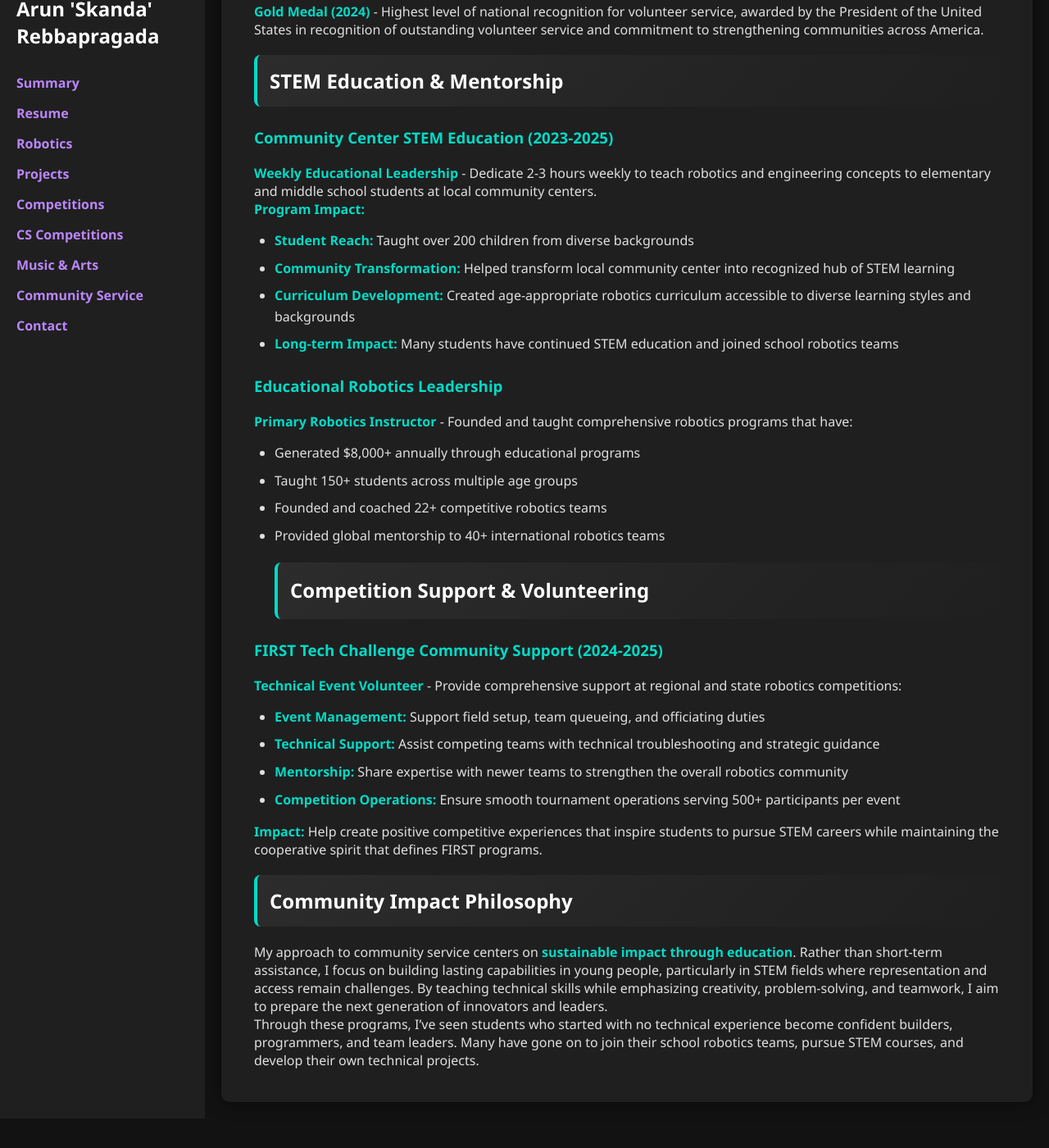
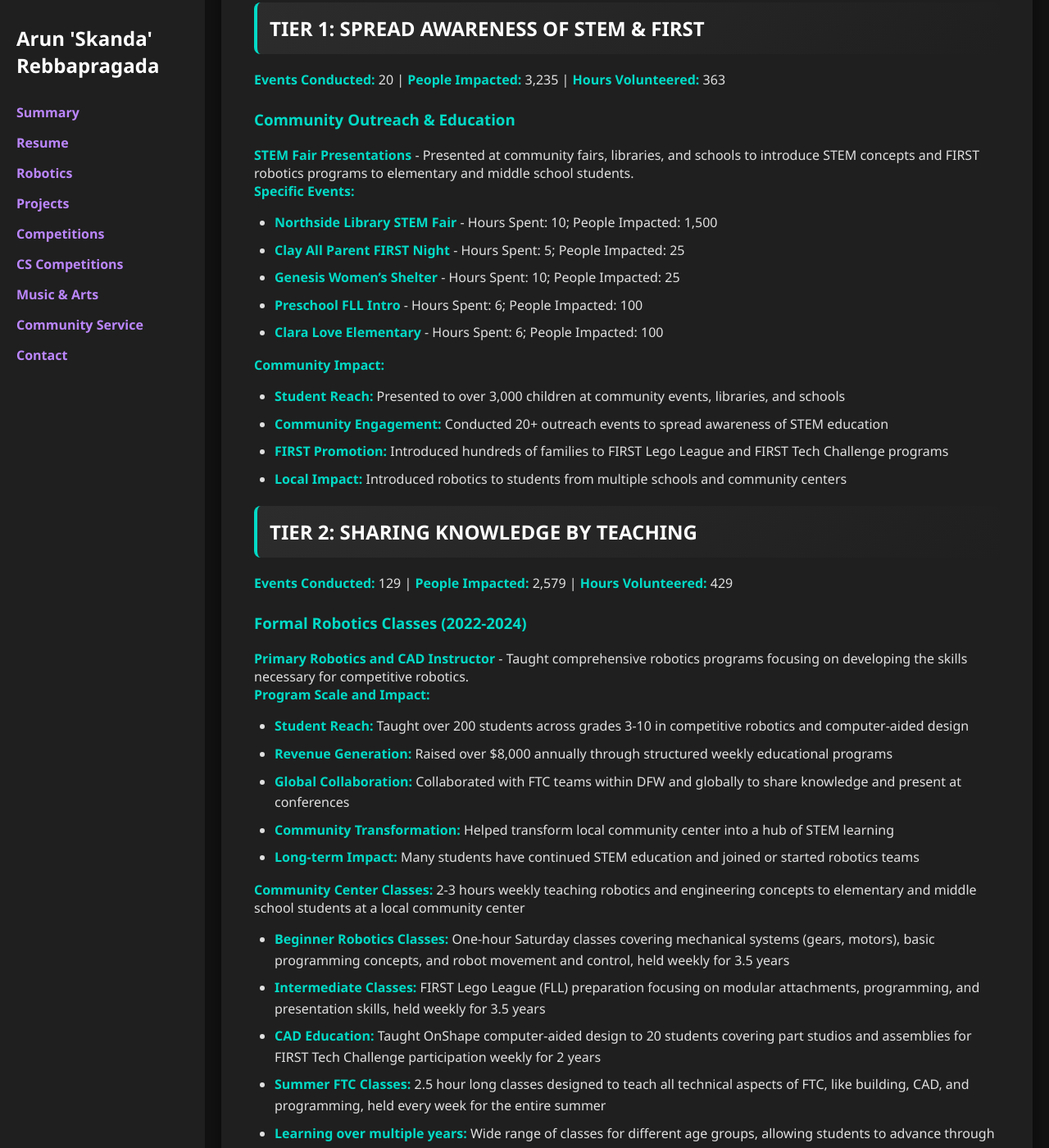
Before and after one commit to skandacode/skandacode.github.io, a Jekyll site: the page built from community-service.md, in a window 1280 px wide and 1400 px high, scrolled down 253 px. Shown: the whole window at 82% size. Built offline with Jekyll 4.4.1, drawn with Linux system fonts in a browser that asks for light colours; before the commit the page ends 1617 px from its top, so only the background shows below that; some of the changed text lies outside the part shown.

Commit message:
outreach changes

```diff
--- a/community-service.md
+++ b/community-service.md
@@ -5,40 +5,93 @@ title: Community Service
 
 ## Presidential Recognition
 
-### Presidential Volunteer Service Award
-**Gold Medal (2024)** - Highest level of national recognition for volunteer service, awarded by the President of the United States in recognition of outstanding volunteer service and commitment to strengthening communities across America.
+### Presidential Volunteer Service Award - Gold Medal (2024)
 
-## STEM Education & Mentorship
+## TIER 1: SPREAD AWARENESS OF STEM & FIRST
+**Events Conducted:** 20 | **People Impacted:** 3,235 | **Hours Volunteered:** 363
 
-### Community Center STEM Education (2023-2025)
-**Weekly Educational Leadership** - Dedicate 2-3 hours weekly to teach robotics and engineering concepts to elementary and middle school students at local community centers.
+### Community Outreach & Education
+**STEM Fair Presentations** - Presented at community fairs, libraries, and schools to introduce STEM concepts and FIRST robotics programs to elementary and middle school students.
 
-**Program Impact:**
-- **Student Reach:** Taught over 200 children from diverse backgrounds
-- **Community Transformation:** Helped transform local community center into recognized hub of STEM learning
-- **Curriculum Development:** Created age-appropriate robotics curriculum accessible to diverse learning styles and backgrounds
-- **Long-term Impact:** Many students have continued STEM education and joined school robotics teams
+**Specific Events:**
+- **Northside Library STEM Fair** - Hours Spent: 10; People Impacted: 1,500
+- **Clay All Parent FIRST Night** - Hours Spent: 5; People Impacted: 25
+- **Genesis Women's Shelter** - Hours Spent: 10; People Impacted: 25
+- **Preschool FLL Intro** - Hours Spent: 6; People Impacted: 100
+- **Clara Love Elementary** - Hours Spent: 6; People Impacted: 100
 
-### Educational Robotics Leadership
-**Primary Robotics Instructor** - Founded and taught comprehensive robotics programs that have:
-- Generated $8,000+ annually through educational programs
-- Taught 150+ students across multiple age groups
-- Founded and coached 22+ competitive robotics teams
-- Provided global mentorship to 40+ international robotics teams
-## Competition Support & Volunteering
+**Community Impact:**
+- **Student Reach:** Presented to over 3,000 children at community events, libraries, and schools
+- **Community Engagement:** Conducted 20+ outreach events to spread awareness of STEM education
+- **FIRST Promotion:** Introduced hundreds of families to FIRST Lego League and FIRST Tech Challenge programs
+- **Local Impact:** Introduced robotics to students from multiple schools and community centers
+
+
+## TIER 2: SHARING KNOWLEDGE BY TEACHING
+**Events Conducted:** 129 | **People Impacted:** 2,579 | **Hours Volunteered:** 429
+
+### Formal Robotics Classes (2022-2024)
+**Primary Robotics and CAD Instructor** - Taught comprehensive robotics programs focusing on developing the skills necessary for competitive robotics.
+
+**Program Scale and Impact:**
+- **Student Reach:** Taught over 200 students across grades 3-10 in competitive robotics and computer-aided design
+- **Revenue Generation:** Raised over $8,000 annually through structured weekly educational programs
+- **Global Collaboration:** Collaborated with FTC teams within DFW and globally to share knowledge and present at conferences
+- **Community Transformation:** Helped transform local community center into a hub of STEM learning
+- **Long-term Impact:** Many students have continued STEM education and joined or started robotics teams
+
+**Community Center Classes:** 2-3 hours weekly teaching robotics and engineering concepts to elementary and middle school students at a local community center
+- **Beginner Robotics Classes:** One-hour Saturday classes covering mechanical systems (gears, motors), basic programming concepts, and robot movement and control, held weekly for 3.5 years
+- **Intermediate Classes:** FIRST Lego League (FLL) preparation focusing on modular attachments, programming, and presentation skills, held weekly for 3.5 years
+- **CAD Education:** Taught OnShape computer-aided design to 20 students covering part studios and assemblies for FIRST Tech Challenge participation weekly for 2 years
+- **Summer FTC Classes:** 2.5 hour long classes designed to teach all technical aspects of FTC, like building, CAD, and programming, held every week for the entire summer
+- **Learning over multiple years:** Wide range of classes for different age groups, allowing students to advance through different levels over multiple years
+
+### Knowledge Sharing & Collaboration
+**FTC Team Collaboration** - Collaborated with FTC teams to share technical knowledge and present research at conferences:
+
+**Specific Events:**
+- **FLYSET Conference** - Collaborated with FTC 8565 and presented our innovative shopping cart swerve drivetrain. Hours Spent: 26; People Impacted: 500
+- **Podcast for Brainstorming Ideas** - Collaborated with FTC 19044 based in Romania & presented in a virtual podcast to brainstorm design and strategy. Hours Spent: 5; People Impacted: 300
+- **Mentoring SR1 from Mississippi** - Hosted a CAD Bootcamp to get them started on CAD and design ideas quickly. Hours Spent: 20; People Impacted: 20
+- **Robotics for Everyone** - Open-sourced versatile 3D printable parts and reduced the cost of robotics kits from \$1000 to $150. Hours Spent: 50; People Impacted: 800+
+- **Open Source Pure Pursuit Pathing Library** - Worked with another robotics team and created a custom pathing library for the autonomous period using the pure pursuit algorithm. Hours Spent: 20
+- **Introduction to CAD** - Created youtube videos on how to use CAD and shared them with teams all around the world, including Austrailian and South African teams. Hours Spent: 25
+
+
+## TIER 3: CONNECTIONS: LOCAL AND AROUND THE WORLD
+**Events Conducted:** 113 | **People Impacted:** 230 | **Hours Volunteered:** 190
+
+### Team Foundation and Mentorship
+**FIRST Team Development** - Start and mentor FLL and FTC teams with emphasis on FIRST values and seasonal competition success:
+
+**Global Mentorship Events:**
+- **3870 - Robo Avengers, Michigan** - 8hrs
+- **24395 - Ekam, India** - 6hrs
+- **22332 - Trojan Robotics, Dallas, TX** - 30hrs
+- **23939 - Robo Rookies, Dallas, TX** - 13hrs
+- **22201 - The Edge Robotics, Dallas, TX** - 10hrs
+- **25197 - Circuit Breakers, South Africa** - 12hrs
+- **6205 - Scarlet, Mississippi** - 15hrs
+- **17632 - Aztroid, Mexico** - 6hrs
+- **24693 - 1DEI, Kazakhstan** - 5hrs
+- **21659 - Tesseract, New Hampshire** - 2hrs
+- **3371 - Bötley Crüe, New York** - 4hrs
+- **27117 - Byte Size Lions, Dallas, TX** - 15hrs
+
+**Local Team Development:**
+- **Subjects to School Team** - Mentored mostly senior students by sharing my expertise and experience. They work on an extremely limited budget but did great this season. Helped their FRC team win their first medal.
+
+- **Our Proudest Moment** - Team 23870 - RoboAvengers is a team in Michigan that we started coaching this year. We reviewed their autonomous code and shared our Git Repository. They were the Winning Alliance Captain and Inspire Winner at their Qualifiers this season.
+
+
+## Volunteering at FIRST Events
 
 ### FIRST Tech Challenge Community Support (2024-2025)
-**Technical Event Volunteer** - Provide comprehensive support at regional and state robotics competitions:
+**Technical Event Volunteer** - Provide support at regional and state robotics competitions, as well as offseason events:
 
-- **Event Management:** Support field setup, team queueing, and officiating duties
-- **Technical Support:** Assist competing teams with technical troubleshooting and strategic guidance
-- **Mentorship:** Share expertise with newer teams to strengthen the overall robotics community
+- **Event Management:** Support field setup, team queueing, and keeping scores of the different robots on the field
+- **Technical Support:** Assist teams with troubleshooting wiring, even when our team is competing against them
 - **Competition Operations:** Ensure smooth tournament operations serving 500+ participants per event
 
-**Impact:** Help create positive competitive experiences that inspire students to pursue STEM careers while maintaining the cooperative spirit that defines FIRST programs.
-
-## Community Impact Philosophy
-
-My approach to community service centers on **sustainable impact through education**. Rather than short-term assistance, I focus on building lasting capabilities in young people, particularly in STEM fields where representation and access remain challenges. By teaching technical skills while emphasizing creativity, problem-solving, and teamwork, I aim to prepare the next generation of innovators and leaders.
-
-Through these programs, I've seen students who started with no technical experience become confident builders, programmers, and team leaders. Many have gone on to join their school robotics teams, pursue STEM courses, and develop their own technical projects.
+<br>
```
Also changed, not shown: robotics.md (+5 -4 lines).
